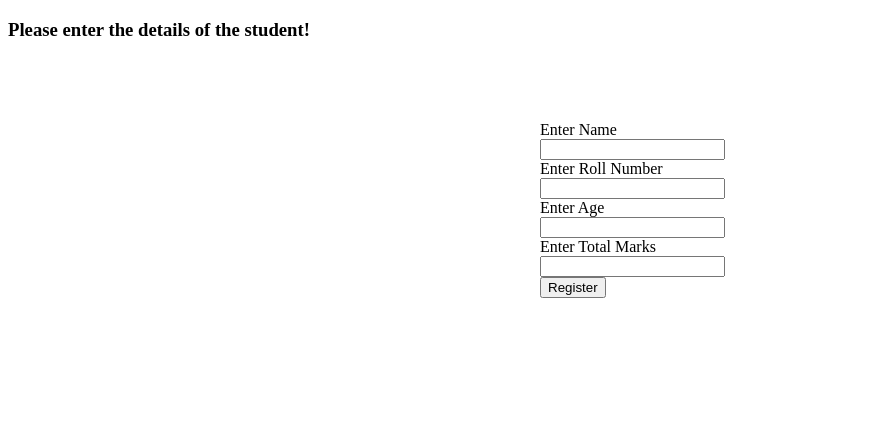
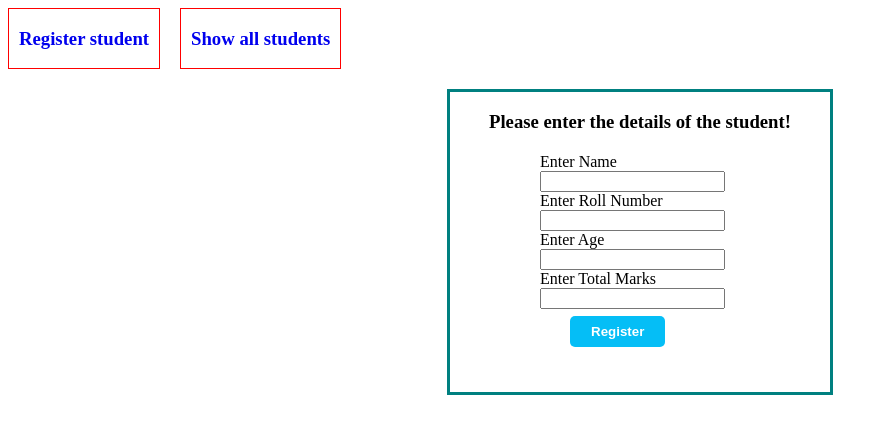
Before and after one commit to Suresh170411/Restapi_frontend_integration, a plain HTML site: page FrontEntIntegration/studentRegistration.html in a window 1280 px wide. Shown: the whole page, without its empty margins (0-888 px from the left). Drawn offline with Linux system fonts and the light colour scheme.

Commit message:
Done some styling to the project

```diff
--- a/FrontEntIntegration/studentRegistration.html
+++ b/FrontEntIntegration/studentRegistration.html
@@ -5,9 +5,54 @@
     <meta name="viewport" content="width=device-width, initial-scale=1.0">
     <title>Document</title>
     <link rel="stylesheet" href="./style.css">
+
+    <style>
+        #navbar{
+            display: flex;
+            gap: 20px;
+        }
+        a{
+            text-decoration: none;
+        }
+        #navbar>div{
+            border: 1px solid red;
+            padding-left: 10px;
+            padding-right: 10px;
+        }
+        #button{
+            margin-top: 7px;
+            background-color: rgb(5, 190, 246);
+            border: 1px solid transparent;
+            border-radius: 5px;
+            color: white;
+            padding: 7px;
+            padding-left: 20px;
+            padding-right: 20px;
+            display: block;
+            margin-left: 30px;
+            font-weight: bold;
+            transition-duration: 0.4s;
+        }
+        #button:hover{
+            cursor: pointer;
+            background-color: rgb(24, 128, 128);
+        }
+    </style>
+
 </head>
 <body>
-    <h3>Please enter the details of the student!</h3>
+
+    <div id="navbar">
+        <div>
+            <h3><a href="./studentRegistration.html">Register student</a></h3>
+        </div>
+        <div>
+            <h3><a href="./showStudents.html">Show all students</a></h3>
+        </div>
+    </div>
+
+    <div id="container" style="border: 3px solid teal; height: 300px; width: 30%; margin: auto; margin-top: 20px;">
+        <h3 style="text-align: center;">Please enter the details of the student!</h3>
 
         <div id="registration_form">
             <form action="">
@@ -23,9 +68,12 @@
                 <label for="marks">Enter Total Marks</label>
                 <input type="number" id="marks">
 
-            <input type="button" value="Register" onclick="registerStudent()"/>
+                <input id="button" type="button" value="Register" onclick="registerStudent()"/>
             </form>
         </div>
+    </div>
+
+
 </body>
 </html>
 
--- a/FrontEntIntegration/style.css
+++ b/FrontEntIntegration/style.css
@@ -2,5 +2,5 @@
     width: 200px;
     height: 600px;
     margin: auto;
-    margin-top: 80px;
+    margin-top: 20px;
 }
```
Also changed, not shown: FrontEntIntegration/index.html (+24 -9 lines), FrontEntIntegration/showStudents.html (+23 -0 lines). Lines whose indentation alone changed are shown as unchanged.
